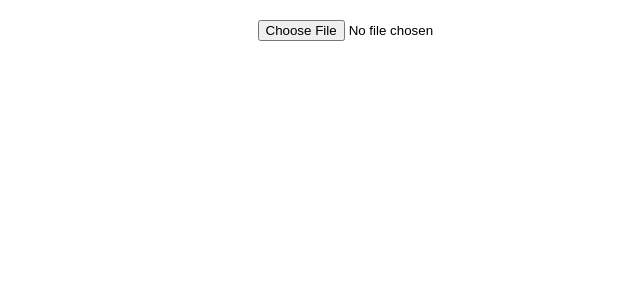
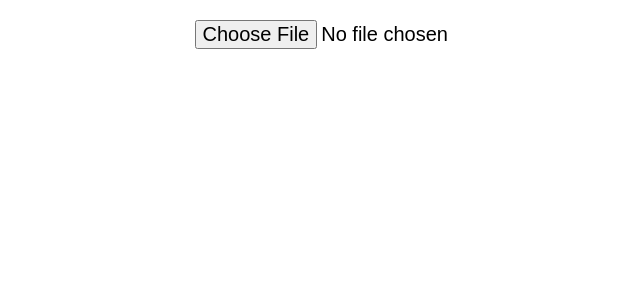
Before and after one commit to cedekpoole/seq-volcano-plot, a React (Vite) app: page / in a window 1280 px wide. Shown: the top 300 px of the page, without its empty margins (256-896 px from the left). Built offline with nearby package versions, Linux system fonts and the light colour scheme.

Commit message:
enlarge input font size

```diff
--- a/src/components/Chart.jsx
+++ b/src/components/Chart.jsx
@@ -69,6 +69,9 @@ function Chart() {
     title: {
       text: "Volcano Plot",
     },
+    subtitle: {
+        text: "Click and drag within the plot area to zoom in"
+    },
     xAxis: {
       zIndex: 10,
       title: {
@@ -101,7 +104,7 @@ function Chart() {
           value: 0.1,
           color: "grey",
           dashStyle: "shortdash",
-          width: 2,
+          width: 1.5,
         },
       ],
       startOnTick: false,
@@ -155,7 +158,7 @@ function Chart() {
           name="file"
           accept=".csv"
           onChange={changeHandler}
-          style={{ display: "block", margin: "20px auto" }}
+          style={{ display: "block", margin: "20px auto", fontSize: "20px" }}
         />
       </div>
       {showChart && (
```
